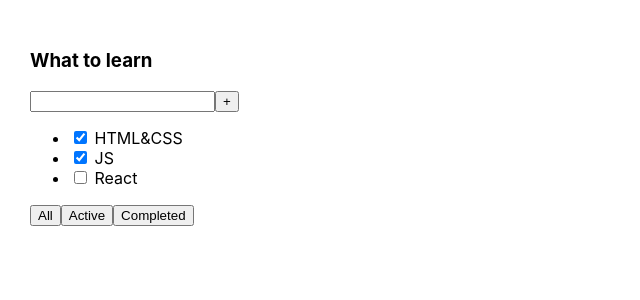
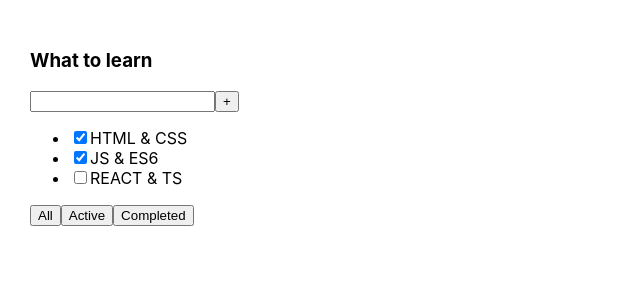
Before and after one commit to Pikadorius/todolist-ts-01, a React (Create React App) app: page / in a window 1280 px wide. Shown: the top 300 px of the page, without its empty margins (0-640 px from the left). Built offline with nearby package versions, Linux system fonts and the light colour scheme.

Commit message:
added props tasks to TodoList.tsx

```diff
--- a/src/TodoList.tsx
+++ b/src/TodoList.tsx
@@ -1,7 +1,9 @@
 import React from 'react';
+import {TaskType} from "./App";
 
 type TodoListPropsType = {
     title: string,
+    tasks: Array<TaskType>
 }
 
 const TodoList = (props: TodoListPropsType) => {
@@ -13,9 +15,18 @@
                 <button>+</button>
             </div>
             <ul>
-                <li><input type="checkbox" checked={true}/> <span>HTML&CSS</span></li>
-                <li><input type="checkbox" checked={true}/> <span>JS</span></li>
-                <li><input type="checkbox" checked={false}/> <span>React</span></li>
+                <li>
+                    <input type="checkbox" checked={props.tasks[0].isDone}/>
+                    <span>{props.tasks[0].title}</span>
+                </li>
+                <li>
+                    <input type="checkbox" checked={props.tasks[1].isDone}/>
+                    <span>{props.tasks[1].title}</span>
+                </li>
+                <li>
+                    <input type="checkbox" checked={props.tasks[2].isDone}/>
+                    <span>{props.tasks[2].title}</span>
+                </li>
             </ul>
             <div>
                 <button>All</button>
```
